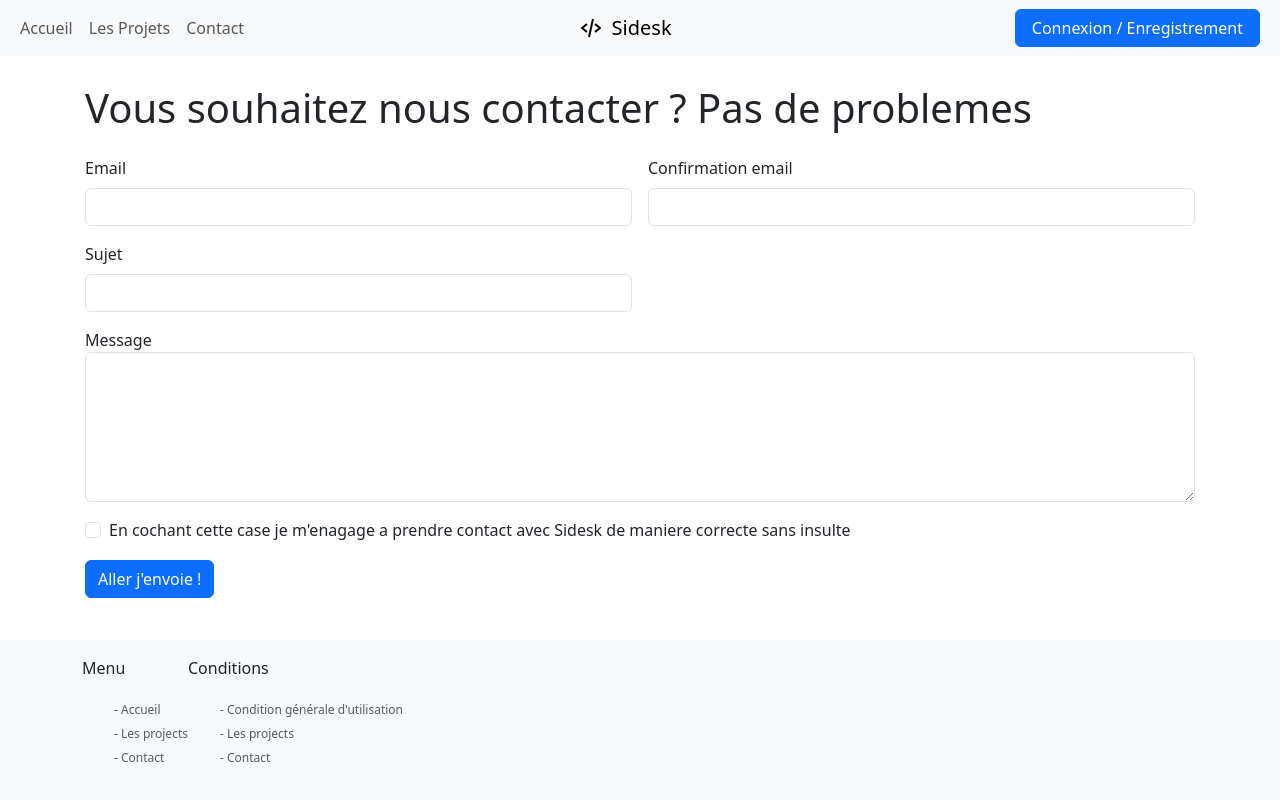
After one commit to Pykix/sidesk, a Django app: page /contact/ in a window 1280 px wide. The commit adds this page. Run offline with Django 3.2, Linux system fonts and the light colour scheme; some libraries are stand-ins or nearby versions.

Commit message:
feat(app): add contact page with form (no functional)

```diff
--- a/app/staticpages/urls.py
+++ b/app/staticpages/urls.py
@@ -1,10 +1,9 @@
-from unicodedata import name
-
 from django.urls import path
 
-from .views import LandingPage, UserCondition
+from .views import ContactView, LandingPage, UserCondition
 
 urlpatterns = [
-    path('', LandingPage.as_view(), name='landing-page'),
-    path('cgu', UserCondition.as_view(), name='cgu'),
+    path("", LandingPage.as_view(), name="landing-page"),
+    path("cgu/", UserCondition.as_view(), name="cgu"),
+    path("contact/", ContactView.as_view(), name="contact"),
 ]
--- a/app/staticpages/views.py
+++ b/app/staticpages/views.py
@@ -4,5 +4,10 @@ from django.views.generic import TemplateView
 class LandingPage(TemplateView):
     template_name = "landing/landing_page.html"
 
+
 class UserCondition(TemplateView):
     template_name = "cgu_rgpd/cgu.html"
+
+
+class ContactView(TemplateView):
+    template_name = "landing/contact.html"
--- a/app/templates/core/base.html
+++ b/app/templates/core/base.html
@@ -71,12 +71,6 @@
         </footer>
         {% block script %}
             <script src="https://unpkg.com/htmx.org@1.7.0" defer></script>
-            {% comment %} <script src="{% static 'js/htmx.min.js' %}" defer></script> {% endcomment %}
-            {% comment %} <script>
-    document.body.addEventListener('htmx:configRequest', (event) => {
-      event.detail.headers['X-CSRFToken'] = '{{ csrf_token }}';
-    })
-            </script> {% endcomment %}
         {% endblock script %}
     </body>
 </html>
--- a/app/templates/core/navbar.html
+++ b/app/templates/core/navbar.html
@@ -30,7 +30,7 @@
                            href="{% url 'projects:list' %}">Les Projets</a>
                     </li>
                     <li class="nav-item">
-                        <a class="nav-link" href="#">Contact</a>
+                        <a class="nav-link" href="{% url 'contact' %}">Contact</a>
                     </li>
                 {% endwith %}
             </ul>
--- /dev/null
+++ b/app/templates/landing/contact.html
@@ -0,0 +1,34 @@
+{% extends 'core/base.html' %}
+{% load bootstrap5 %}
+{% block content %}
+<h1 class="my-4">Vous souhaitez nous contacter ? Pas de problemes</h1>
+<form class="row g-3">
+  <div class="col-md-6">
+    <label for="inputEmail4" class="form-label">Email</label>
+    <input type="email" class="form-control" id="inputEmail4">
+  </div>
+  <div class="col-md-6">
+    <label for="inputEmail5" class="form-label">Confirmation email</label>
+    <input type="email" class="form-control" id="inputEmail5">
+  </div>
+  <div class="col-md-6">
+    <label for="inputCity" class="form-label">Sujet</label>
+    <input type="text" class="form-control" id="inputCity">
+  </div>
+  <div class="col-md-12">
+    <label for="floatingTextarea">Message</label>
+    <textarea class="form-control" id="floatingTextarea"style="height: 150px" ></textarea>
+  </div>
+  <div class="col-12">
+    <div class="form-check">
+      <input class="form-check-input" type="checkbox" id="gridCheck">
+      <label class="form-check-label" for="gridCheck">
+        En cochant cette case je m'enagage a prendre contact avec Sidesk de maniere correcte sans insulte
+      </label>
+    </div>
+  </div>
+  <div class="col-12">
+    <button type="submit" class="btn btn-primary">Aller j'envoie ! </button>
+  </div>
+</form>
+{% endblock content %}
--- a/app/templates/projects/project_detail.html
+++ b/app/templates/projects/project_detail.html
@@ -160,10 +160,10 @@
 
       {% else %}
       <p class="above-link-project">Ce projet vous interresse ?</p>
-      <a class="link-contact btn btn-primary" href="">Contacter le vendeur</a>
+      <a class="link-contact btn btn-primary {% if request.user.is_authenticated %}{% else %}disabled{% endif %}" href="">Contacter le vendeur</a>
       <hr>
       <p class="above-link-project">L'acheter pour {{project.price}}€</p>
-      <a class="link-buy  btn btn-success" href="{% url 'projects:order' project.slug %}">Acheter {{project.name}}</a>
+      <a class="link-buy  btn btn-success {% if request.user.is_authenticated %}{% else %}disabled{% endif %}" href="{% url 'projects:order' project.slug %}">Acheter {{project.name}}</a>
       {% endif %}
 
     </div>
```
